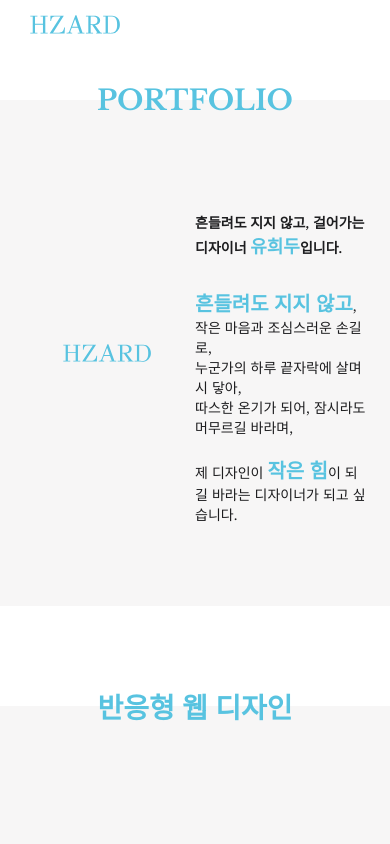
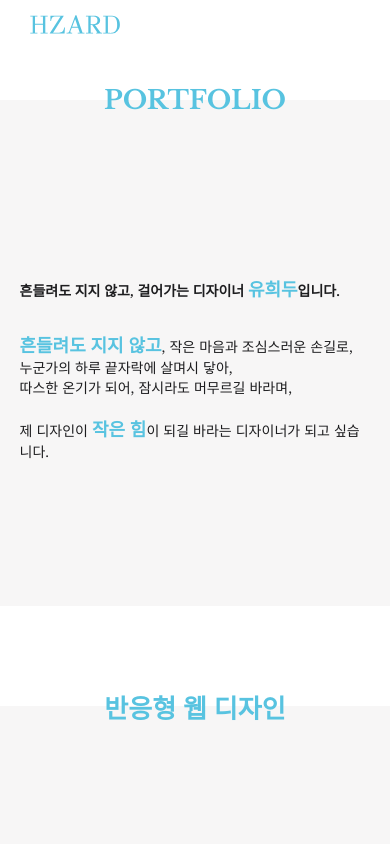
Before and after one commit to hzard96/hzard96.github.io, a plain HTML site: page index.html in a window 390 px wide. Shown: the top 844 px of the page. Drawn offline with nearby package versions, Linux system fonts and the light colour scheme.

Commit message:
Add files via upload

```diff
--- a/index.html
+++ b/index.html
@@ -178,7 +178,8 @@ body{font-family: "Libre Baskerville", "Noto Sans KR", sans-serif;position: rela
     .sec1 p{font-size: 18px;}
     .sec1 h3{font-size: 21px;}
     .sec1 h3 span{font-size: 26px;}
-    .sec1 .co-box > .left img {width: 50%;}
+    .sec1 .co-box > .left img {display: none;}
+    .sec1 .co-box > .right {width: 100%;}
     .sec2 p{font-size: 14px;}
     .sec2 .co-box.flex-box> div {width: 25%;padding: 15px;}
     .sec3 p{font-size: 14px;}
@@ -221,12 +222,13 @@ body{font-family: "Libre Baskerville", "Noto Sans KR", sans-serif;position: rela
 
     @media (max-width:400px){
     section .container{margin-top: 100px;height: 60vh;}
-    section span {font-size: 20px;}
+    section span {font-size: 18px;}
     section h2 {font-size: 28px;}
     section h3{font-size: 14px;}
     section h3 br{display: none;}
     .sec1 h3 {font-size: 14px;}
     .sec1 h3 span{font-size: 18px;}
+    section h2 {font-size: 26px;}
     .sec2 p{font-size: 12px;}
     .sec3 p{font-size: 12px;}
     .sec4 p{font-size: 12px;}
```
